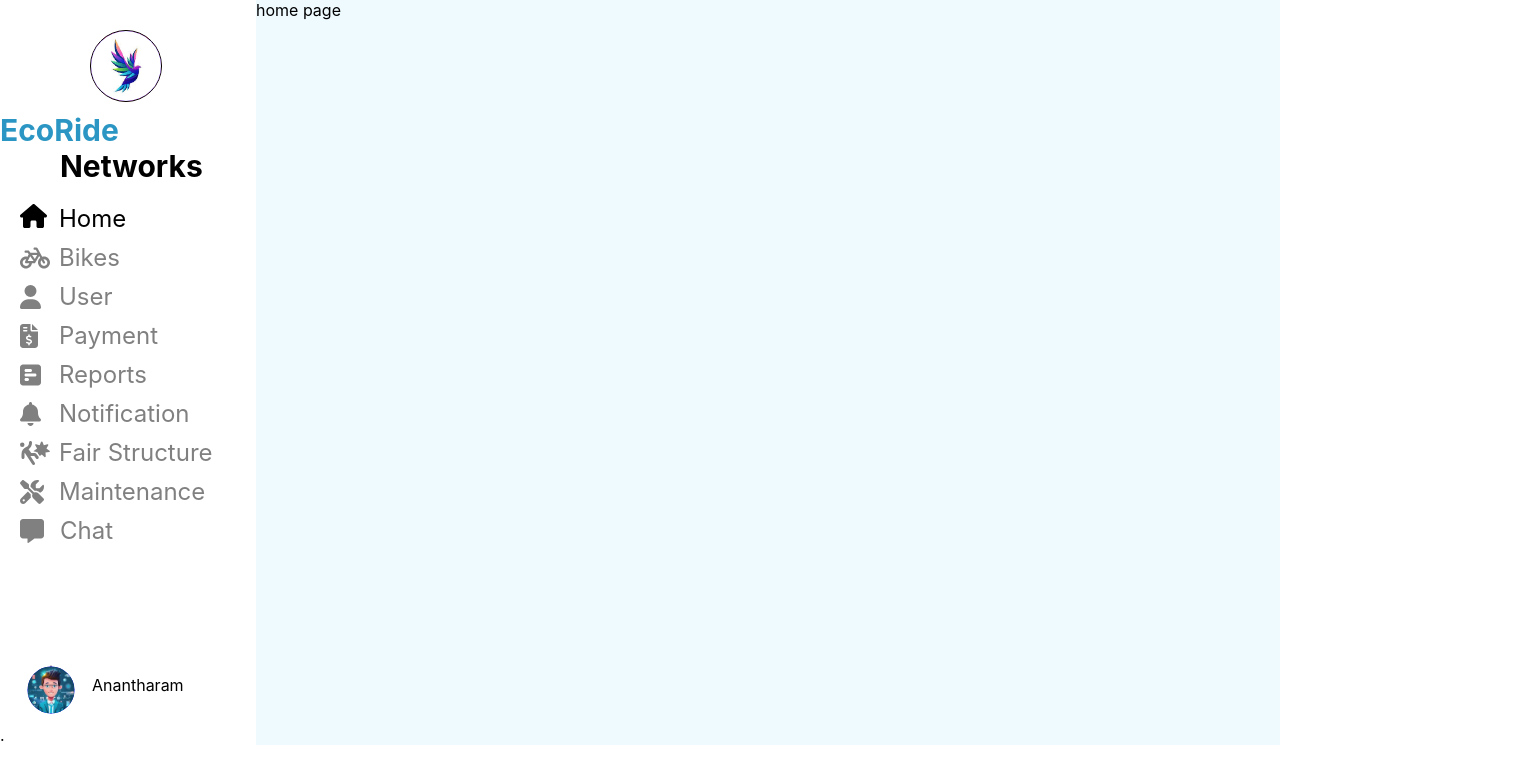
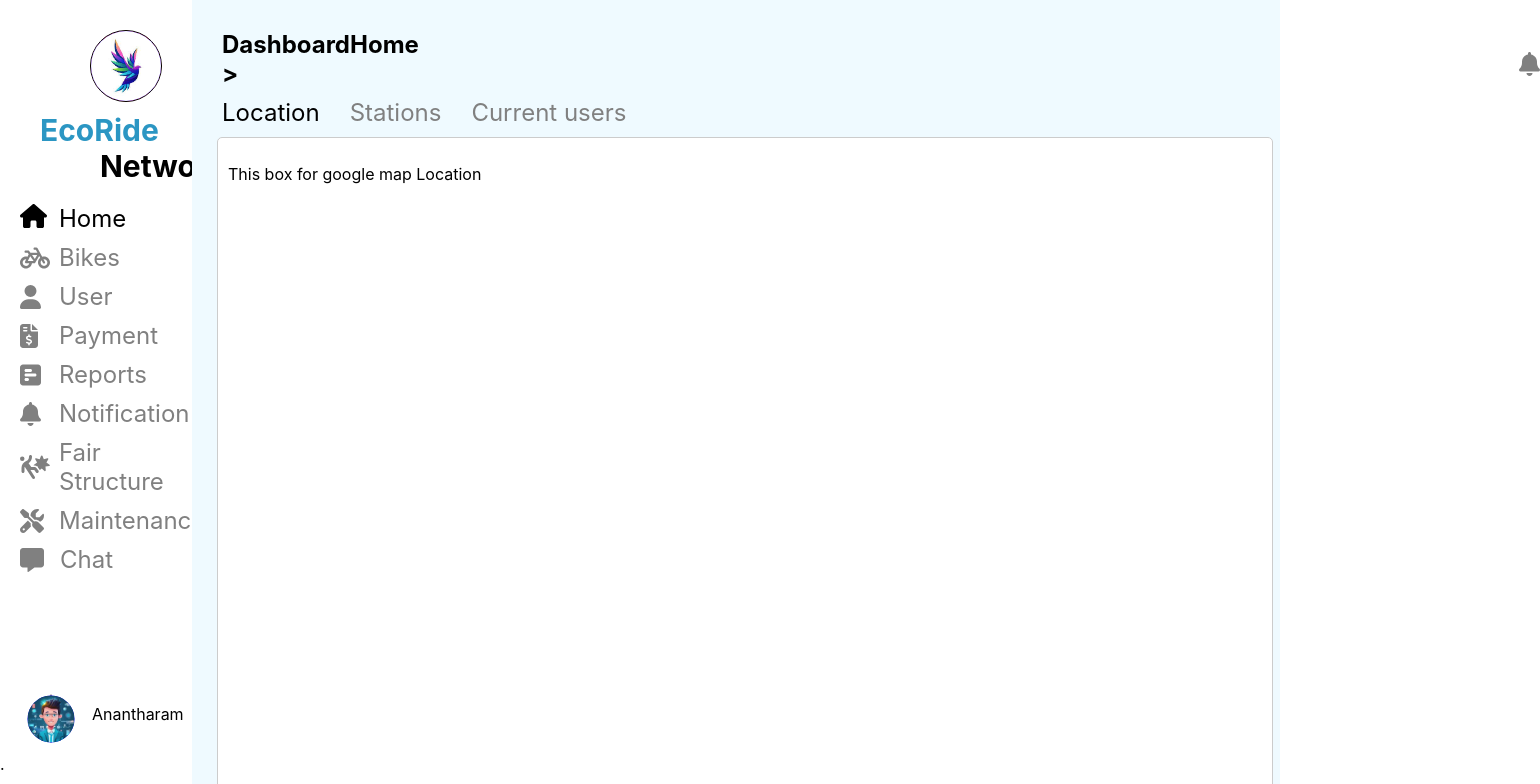
Before and after one commit to dilen1999/Cycle-Sharing-System, a React (Create React App) app: page /home in a window 1280 px wide. Shown: the top 784 px of the page, 1540 px wide, since content can reach past the window. Built offline with nearby package versions, Linux system fonts and the light colour scheme.

Commit message:
27/02/2024-2

```diff
--- a/package.json
+++ b/package.json
@@ -10,6 +10,7 @@
     "@testing-library/react": "^13.4.0",
     "@testing-library/user-event": "^13.5.0",
     "antd": "^5.14.1",
+    "google-maps-react": "^2.0.6",
     "react": "^18.2.0",
     "react-dom": "^18.2.0",
     "react-icons": "^5.0.1",
--- a/src/App.js
+++ b/src/App.js
@@ -7,11 +7,6 @@ import {
 } from "react-router-dom";
 import "./App.css";
 import Login from "./components/login_Page";
-
-
-
-
-
 import Bike from "./pages/bike";
 import Sidebar from "./components/Sidebar";
 import Home from "./pages/Home";
@@ -27,6 +22,7 @@ function App() {
             <Route path="/" element={<Login />} />
             <Route path="/home" element={<Home />} />
             <Route path="/bike" element={<Bike />} />
+            {/* <Route path="/home/location" element={<Location/>}/> */}
 
 
           </Routes>
--- a/src/components/sidebar.css
+++ b/src/components/sidebar.css
@@ -79,6 +79,7 @@
 .app_name {
   margin-right: 90px;
   margin-top: 10px;
+  margin-left: 40px;
   font-size: 30px;
   font-weight: bold;
 }
--- a/src/components/sidebar.js
+++ b/src/components/sidebar.js
@@ -28,7 +28,7 @@ function Sidebar() {
   return (
     <div style={{ display: "flex", flexDirection: "row" }}>
       {/* First column */}
-      <div style={{ width: "20%" }}>
+      <div style={{ width: "15%" }}>
         <div className="circle_logo">
           <div className="inner_circle"></div>
           <img src={logo} alt="" className="logo_image" />
@@ -165,7 +165,7 @@ function Sidebar() {
       </div>
 
       {/* Second column */}
-      <div style={{ width: "80%" }} className="column">
+      <div style={{ width: "85%" }} className="column">
         {/* Render content dynamically based on activeTab state */}
         {activeTab === "Home" && <Home />}
         {activeTab === "Bikes" && <Bike />}
--- /dev/null
+++ b/src/pages/Home.css
@@ -0,0 +1,54 @@
+.dashboardRow {
+    display: flex;
+    align-items: left;
+
+  }
+
+  .locationDetailsBox {
+    background-color: #fff;
+    border: 1px solid #ccc;
+    padding: 10px;
+    margin-top: 10px;
+    margin-left: 25px;
+    margin-right: 10px;
+    border-radius: 5px;
+    width: 95%; /* Adjust width as needed */
+    height: 630px;
+  }
+
+  .StaionDetailsBox {
+    background-color: #cbe9ef;
+    border: none;
+    padding: 10px;
+    margin-top: 10px;
+    margin-left: 25px;
+    margin-right: 10px;
+    border-radius: 10px;
+    width: 256px; /* Adjust width as needed */
+    height: 60px;
+  }
+  .number{
+    font-size: 24px;
+    text-align: center;
+
+    margin-top: 10px;
+    margin-bottom: 50px;
+    margin-left: 70px;
+  }
+
+  .text{
+    margin-top: 0;
+    margin-left: 10px;
+  }
+
+  .StaionBox{
+    background-color: #fff;
+    border: none;
+    padding: 10px;
+    margin-top: 10px;
+    margin-left: 25px;
+    margin-right: 10px;
+    border-radius: 20px;
+    width: 600px; /* Adjust width as needed */
+    height: 369px;
+  }
--- a/src/pages/Home.js
+++ b/src/pages/Home.js
@@ -1,22 +1,64 @@
-import React from "react";
-//import "./pages/home_page.css";
+import React, { useState } from "react";
+import { FontAwesomeIcon } from "@fortawesome/react-fontawesome";
+import { faBell } from "@fortawesome/free-solid-svg-icons";
+import { Link } from "react-router-dom";
+import "../components/Sidebar.css"; // Make sure this path is correct
+import "./Home.css";
+import { Flex } from "antd";
 
 function Home() {
+  const [bellClicked, setBellClicked] = useState(false);
+  const [locationClicked, setLocationClicked] = useState(true);
+  const [userClicked, setUserClicked] = useState(false);
+  const [stationClicked, setStationClicked] = useState(false);
+
+  const handleClickBell = () => {
+    // Define the behavior for bell icon click
+    setBellClicked(true);
+    setLocationClicked(false);
+    setUserClicked(false);
+    setStationClicked(false);
+  };
+
+  const handleClickLocation = () => {
+    // Define the behavior for location click
+    setLocationClicked(true);
+    setBellClicked(false);
+    setUserClicked(false);
+    setStationClicked(false);
+  };
+
+  const handleClickUser = () => {
+    // Define the behavior for user click
+    setUserClicked(true);
+    setLocationClicked(false);
+    setBellClicked(false);
+    setStationClicked(false);
+  };
+
+  const handleClickStation = () => {
+    // Define the behavior for station click
+    setStationClicked(true);
+    setUserClicked(false);
+    setLocationClicked(false);
+    setBellClicked(false);
+  };
+
   return (
     <div>
-      {/* Second column
-      <div style={{ width: "80%" }} className="column">
+      <div style={{ width: "100%" }} className="column">
         <div className="Dashboard">
-          <div style={{ display: "flex", alignItems: "center" }}>
-            <text>Dashboard {">"} Home </text>
+          <div className="dashboardRow">
+            <span>Dashboard {">"}</span>
+            <span> Home </span>
             <Link
               to=""
               className="Location"
               style={{
-                color: MaintenanceClicked ? "black" : "grey",
-                marginLeft: "1000px",
+                color: bellClicked ? "black" : "grey",
+                marginLeft: "1100px",
               }}
-              onClick={handleClickMaintanance}
+              onClick={handleClickBell}
             >
               <FontAwesomeIcon icon={faBell} />
             </Link>
@@ -27,8 +69,8 @@ function Home() {
           <Link
             to=""
             className="Location"
-            style={{ color: MaintenanceClicked ? "black" : "grey" }}
-            onClick={handleClickMaintanance}
+            style={{ color: locationClicked ? "black" : "grey" }}
+            onClick={handleClickLocation}
           >
             <span className="Location1">Location</span>
           </Link>
@@ -36,8 +78,8 @@ function Home() {
           <Link
             to=""
             className="Location"
-            style={{ color: MaintenanceClicked ? "black" : "grey" }}
-            onClick={handleClickMaintanance}
+            style={{ color: stationClicked ? "black" : "grey" }}
+            onClick={handleClickStation}
           >
             <span className="Location1">Stations</span>
           </Link>
@@ -45,67 +87,59 @@ function Home() {
           <Link
             to=""
             className="Location"
-            style={{ color: MaintenanceClicked ? "black" : "grey" }}
-            onClick={handleClickMaintanance}
+            style={{ color: userClicked ? "black" : "grey" }}
+            onClick={handleClickUser}
           >
             <span className="Location1">Current users</span>
           </Link>
         </div>
-      </div> */}
-      home page
 
+        {locationClicked && (
+          <div className="locationDetailsBox">
+
+            <p>This box for google map Location</p>
+          </div>
+        )}
+
+        {stationClicked && (
+          <div style={{display: "flex",flexDirection: "row" }}>
+            <div className="StaionDetailsBox" style={{marginLeft: "70px"}}>
+              <p className="text">Total bikes</p>
+              <p className="number">134</p>
+            </div>
+            <div className="StaionDetailsBox">
+              <p className="text">Bikes in outside</p>
+              <p className="number">65</p>
+            </div>
+            <div className="StaionDetailsBox">
+              <p className="text">Bikes in stations</p>
+              <p className="number">45</p>
+            </div>
+            <div className="StaionDetailsBox">
+              <p className="text">Bikes in maintenance</p>
+              <p className="number">04</p>
+            </div>
+          </div>
+
+        )}
+
+        {stationClicked && (
+          <div style={{display: "flex",flexDirection: "row" }}>
+            <div className="StaionBox" >
+              <p className="text">Total bikes</p>
+              <p className="number">134</p>
+            </div>
+
+            <div className="StaionBox">
+              <p className="text">Bikes in maintenance</p>
+              <p className="number">04</p>
+            </div>
+          </div>
+
+        )}
+      </div>
     </div>
   );
 }
 
 export default Home;
-
-
-{/* Second column
-      <div style={{ width: "80%" }} className="column">
-        <div className="Dashboard">
-          <div style={{ display: "flex", alignItems: "center" }}>
-            <text>Dashboard {">"} Home </text>
-            <Link
-              to=""
-              className="Location"
-              style={{
-                color: MaintenanceClicked ? "black" : "grey",
-                marginLeft: "1000px",
-              }}
-              onClick={handleClickMaintanance}
-            >
-              <FontAwesomeIcon icon={faBell} />
-            </Link>
-          </div>
-        </div>
-
-        <div style={{ display: "flex" }}>
-          <Link
-            to=""
-            className="Location"
-            style={{ color: MaintenanceClicked ? "black" : "grey" }}
-            onClick={handleClickMaintanance}
-          >
-            <span className="Location1">Location</span>
-          </Link>
-
-          <Link
-            to=""
-            className="Location"
-            style={{ color: MaintenanceClicked ? "black" : "grey" }}
-            onClick={handleClickMaintanance}
-          >
-            <span className="Location1">Stations</span>
-          </Link>
-
-          <Link
-            to=""
-            className="Location"
-            style={{ color: MaintenanceClicked ? "black" : "grey" }}
-            onClick={handleClickMaintanance}
-          >
-            <span className="Location1">Current users</span>
-          </Link>
-        </div>
-      </div> */}
```
Also changed, not shown: 1 other file (tests, documents, lock files or other folders).
